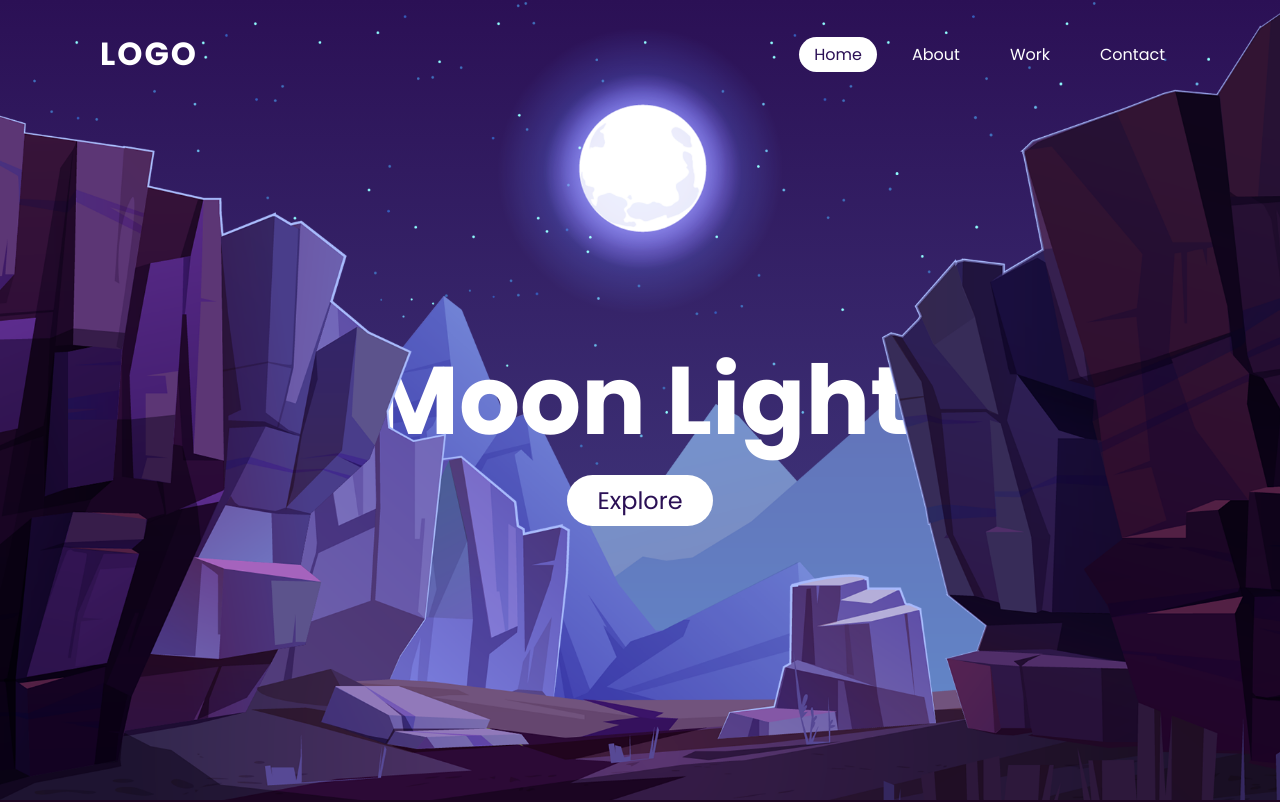
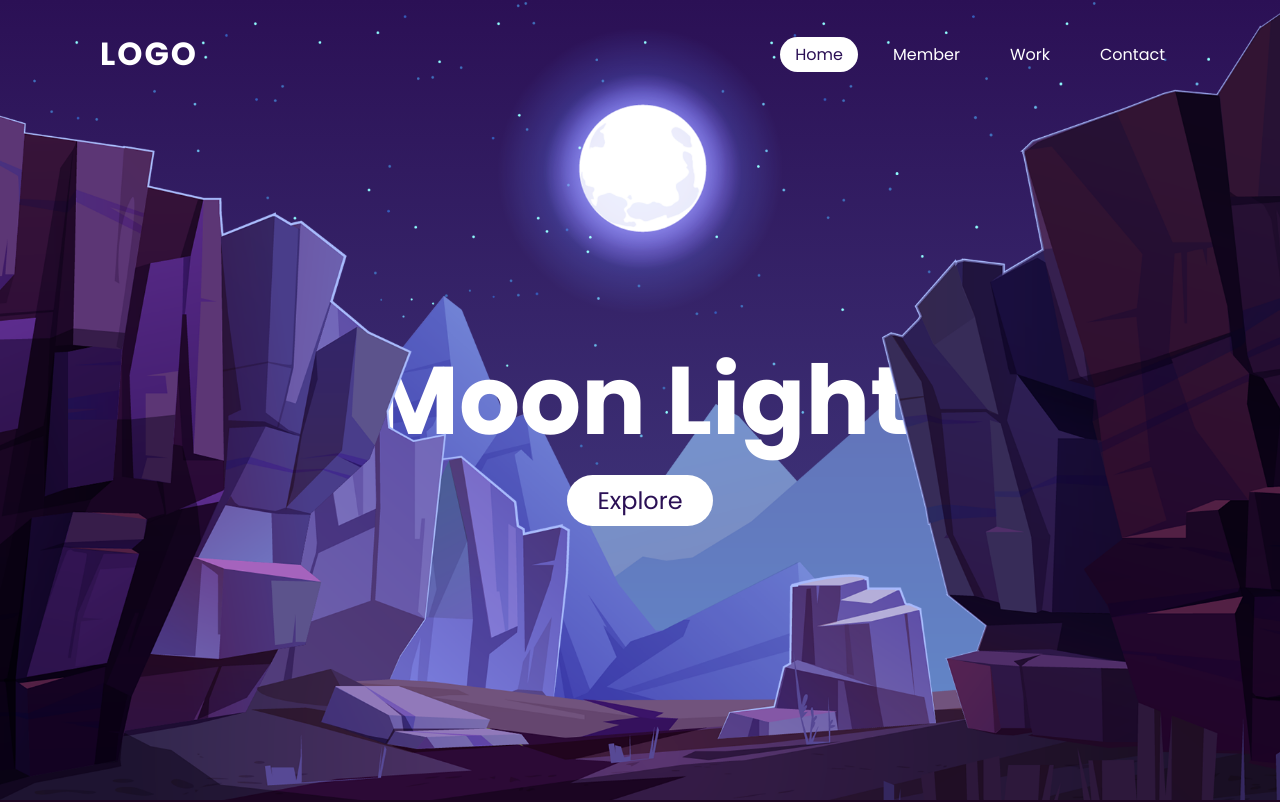
Before and after one commit to Ejindu19/moonlight, a plain HTML site: page index.html in a window 1280 px wide. Shown: the top 802 px of the page. Drawn offline with Linux system fonts and the light colour scheme.

Commit message:
Update index.html

```diff
--- a/index.html
+++ b/index.html
@@ -18,7 +18,7 @@
   <a href="" class="logo">LOGO</a>
   <UL>
    <li><a href="#" class="active">Home</a></li>
-   <li><a href="#">About</a></li>
+   <li><a href="#">Member</a></li>
    <li><a href="#">Work</a></li>
    <li><a href="#">Contact</a></li>
   </UL>
```
